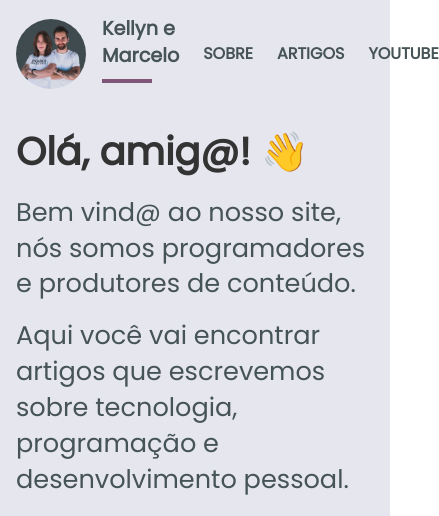
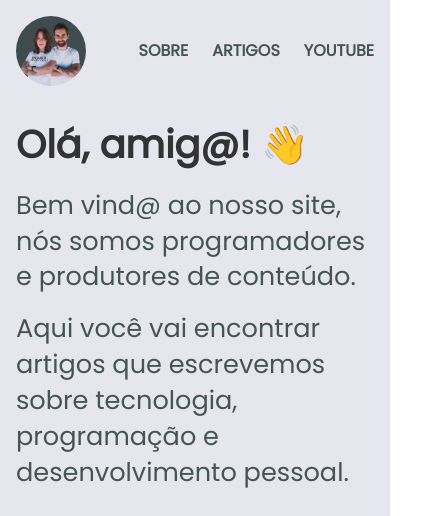
Before and after one commit to kellynemarcelo/kellynemarcelo.github.io, a Gatsby site: page / in a window 390 px wide. Shown: the top 516 px of the page, 439 px wide, since content can reach past the window. Built offline with nearby package versions, Linux system fonts and the light colour scheme; Gatsby itself is replaced by a stand-in of ours.

Commit message:
Improve home page layout

```diff
--- a/src/styles/global.css
+++ b/src/styles/global.css
@@ -201,7 +201,17 @@ footer div.social-media a span {
   margin-left: 0.3rem;
 }
 
+@media (max-width: 992px) {
+  div.background-slant {
+    height: 43rem;
+  }
+}
+
 @media (max-width: 991px) {
+  div.background-slant {
+    height: 34rem;
+  }
+
   nav.header-navigation a.logo-link {
     font-size: 1.2rem;
   }
@@ -237,7 +247,23 @@ footer div.social-media a span {
   }
 }
 
+@media (max-width: 800px) {
+  div.background-slant {
+    height: 37rem;
+  }
+}
+
+@media (max-width: 768px) {
+  div.background-slant {
+    height: 39rem;
+  }
+}
+
 @media (max-width: 767px) {
+  nav.header-navigation div.logo-kellyn-e-marcelo {
+    display: none;
+  }
+
   div.background-slant {
     height: 55rem;
   }
@@ -285,6 +311,12 @@ footer div.social-media a span {
   }
 }
 
+@media (max-width: 520px) {
+  div.background-slant {
+    height: 54rem;
+  }
+}
+
 @media (max-width: 518px) {
   footer div.footer-content {
     display: block;
@@ -313,13 +345,15 @@ footer div.social-media a span {
   }
 }
 
-@media (max-width: 360px) {
-  nav.header-navigation div.logo-kellyn-e-marcelo {
-    display: none;
-  }
-
+@media (max-width: 375px) {
   nav.header-navigation li {
     margin-left: .9rem;
     font-size: .9rem;
   }
 }
+
+@media (max-width: 375px) {
+  div.background-slant {
+    height: 55rem;
+  }
+}
```
